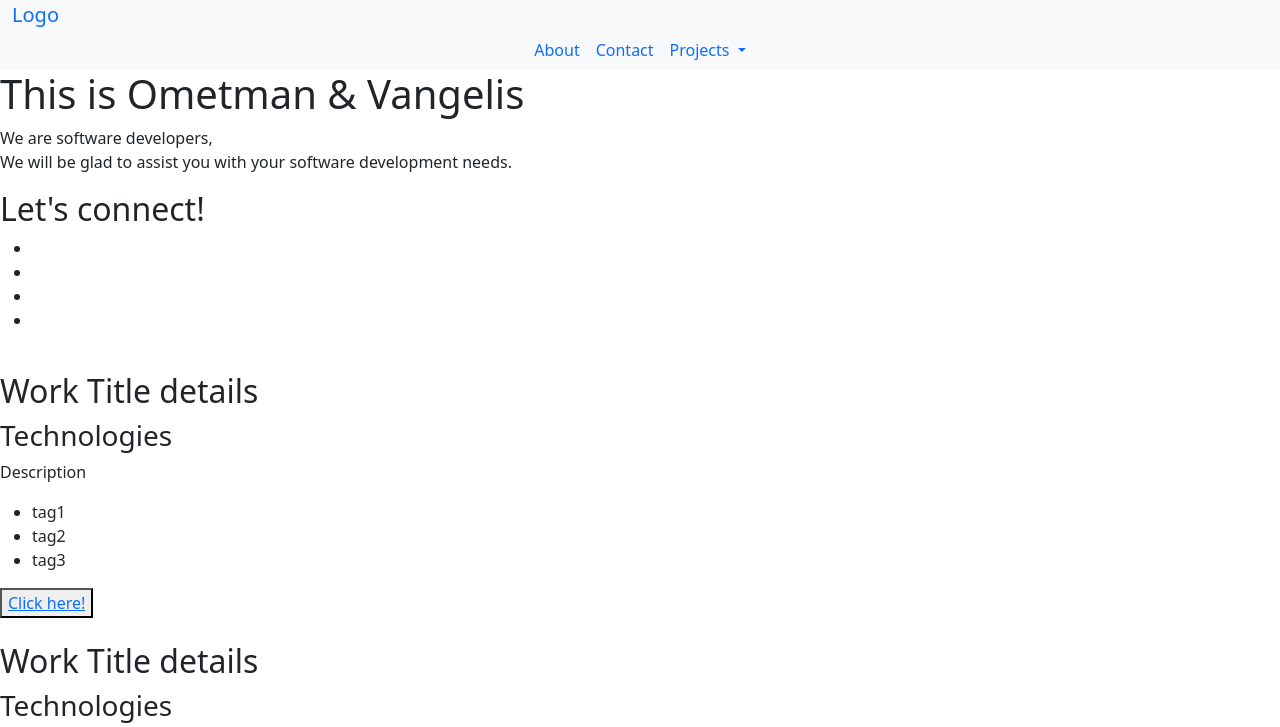
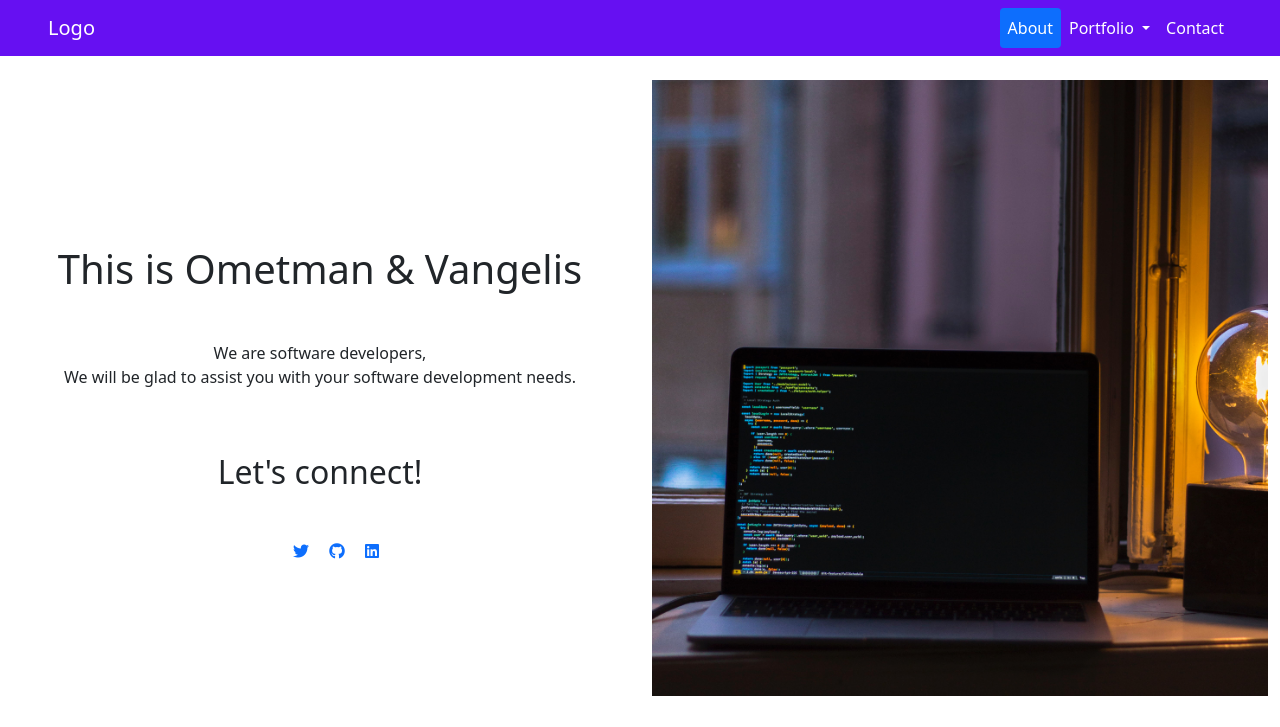
Before and after one commit to vangelif/portfolio-bootstrap, a plain HTML site: page index.html in a window 1280 px wide. Shown: the top 727 px of the page. Drawn offline with nearby package versions, Linux system fonts and the light colour scheme.

Commit message:
Add navbar and intro

```diff
--- a/index.html
+++ b/index.html
@@ -4,56 +4,74 @@
     <meta charset="UTF-8">
     <meta http-equiv="X-UA-Compatible" content="IE=edge">
     <meta name="viewport" content="width=device-width, initial-scale=1.0">
+    <link rel="stylesheet" href="https://use.fontawesome.com/releases/v5.14.0/css/all.css" integrity="sha384-HzLeBuhoNPvSl5KYnjx0BT+WB0QEEqLprO+NBkkk5gbc67FTaL7XIGa2w1L0Xbgc" crossorigin="anonymous">
     <link href="https://cdn.jsdelivr.net/npm/bootstrap@5.0.2/dist/css/bootstrap.min.css" rel="stylesheet" integrity="sha384-EVSTQN3/azprG1Anm3QDgpJLIm9Nao0Yz1ztcQTwFspd3yD65VohhpuuCOmLASjC" crossorigin="anonymous">
      <link rel="stylesheet" href="./styles.css">
     <title>My Portfolio - Bootstrap</title>
 </head>
 <body>
-    <!--header-->
-        <nav class="container-fluid navbar-expand-lg bg-light">
+    <!--navbar-->
+    <nav class="navbar navbar-expand-md navbar-dark nav-bg">
+        <div class="container-fluid px-5">
           <a class="navbar-brand" href="#">Logo</a>
-              <button class="navbar-toggler" type="button" data-bs-toggle="collapse" data-bs-target="#navbarSupportedContent" aria-controls="navbarSupportedContent" aria-expanded="false" aria-label="Toggle navigation">
+          <button class="navbar-toggler" type="button" data-bs-toggle="collapse" data-bs-target="main-navbar" aria-controls="main-navbar" aria-expanded="false" aria-label="Toggle navigation">
             <span class="navbar-toggler-icon"></span>
           </button>
-              <div class="collapse navbar-collapse" id="navbarSupportedContent">
-                <ul class="navbar-nav me-auto mb-2 mb-lg-0 mx-auto">
+
+          <div class="collapse navbar-collapse" id="main-navbar">
+            <ul class="navbar-nav nav-pills">
               <li class="nav-item">
-                    <a class="nav-link active" aria-current="page" href="#">About</a>
+                <a class="nav-link active" aria-current="page" href="scrollspy-about">About</a>
+              </li>
+              <li class="nav-item dropdown">
+                <a class="nav-link dropdown-toggle" href="scrollspy-portfolio" id="navbarDropdownMenuLink" role="button" data-bs-toggle="dropdown" aria-expanded="false">
+                  Portfolio
+                </a>
+                <ul class="dropdown-menu" aria-labelledby="navbarDropdownMenuLink">
+                  <li><a class="dropdown-item" href="#">Project 1</a></li>
+                  <li><a class="dropdown-item" href="#">Project 2</a></li>
+                  <li><a class="dropdown-item" href="#">Project 3</a></li>
+                  <li><a class="dropdown-item" href="#">Project 4</a></li>
+                </ul>
               </li>
               <li class="nav-item">
-                    <a class="nav-link" href="#">Contact</a>
-                  </li>
-                  <li class="nav-item dropdown">
-                    <a class="nav-link dropdown-toggle" href="#" role="button" data-bs-toggle="dropdown" aria-expanded="false">
-                      Projects
-                    </a>
-                    <ul class="dropdown-menu">
-                      <li><a class="dropdown-item" href="#">Project One</a></li>
-                      <li><a class="dropdown-item" href="#">Project Two</a></li>
-                      <li><hr class="dropdown-divider"></li>
-                      <li><a class="dropdown-item" href="#">Cards Portfolio</a></li>
-                    </ul>
+                <a class="nav-link" href="scrollspy-contact">Contact</a>
               </li>
             </ul>
           </div>
+        </div>
       </nav>
 
-     <div class="hero">
-        <h1>This is Ometman & Vangelis</h1>
-        <p>We are software developers, <br>
+            <!--scrollspy-->
+            <!--cards-->
+            <!--buttons-->
+            <!--badges-->
+            <!--modals-->
+
+
+    <section class="intro">
+        <div class="hero container-fluid">
+            <div class="row my-4">
+                <div class="col-md-6 d-flex flex-column justify-content-center align-items-center">
+                    <h1 class="my-5">This is Ometman & Vangelis</h1>
+                    <p class="text-center">We are software developers, <br>
                     We will be glad to assist you with your software development needs.
                     </p>
-        <h2>
+                    <h2 class="my-5">
                         Let's connect!
                     </h2>
                     <ul class="social-media">
-            <li><a href="#" class="fab fa-twitter"></a></li>
-            <li><a href="#" class="fab fa-linkedin"></a></li>
-            <li><a href="#" class="fab fa-medium-m"></a></li>
-            <li><a href="#" class="fab fa-github"></a></li>
+                        <li class="d-inline-block mx-2"><a href="#"><i class="fab fa-twitter"></i></a></li>
+                        <li class="d-inline-block mx-2"><a href="#"><i class="fab fa-github"></i></a></li>
+                        <li class="d-inline-block mx-2"><a href="#"><i class="fab fa-linkedin"></i></a></li>
                     </ul>
                 </div>
-
+                <div class="col-md-6">
+                    <img class="img-fluid" src="images/123.jpg" alt="">
+                </div>
+            </div>
+        </div>
+    </section>
     <section class="works">
         <div class="work1">
             <img src="" alt="">
--- a/styles.css
+++ b/styles.css
@@ -1,3 +1,34 @@
 ul {
     text-decoration: none;
+    list-style: none;
 }
+
+html,
+body {
+    font-size: 16px;
+}
+
+a {
+    text-decoration: none;
+}
+
+.nav-bg {
+    /* background-color: #6610f2; */
+    background-color: #6610f2
+    ;
+}
+
+.navbar-dark .navbar-nav .nav-link {
+    /* color: rgba(255,255,255,.55); */
+}
+
+.navbar-dark,
+.navbar-nav,
+.nav-link {
+    color: #fff !important;
+}
+
+.navbar-collapse {
+    justify-content: flex-end;
+    color: #fff;
+}
```
Also changed, not shown: images/123.jpg (added). Lines whose indentation alone changed are shown as unchanged.
